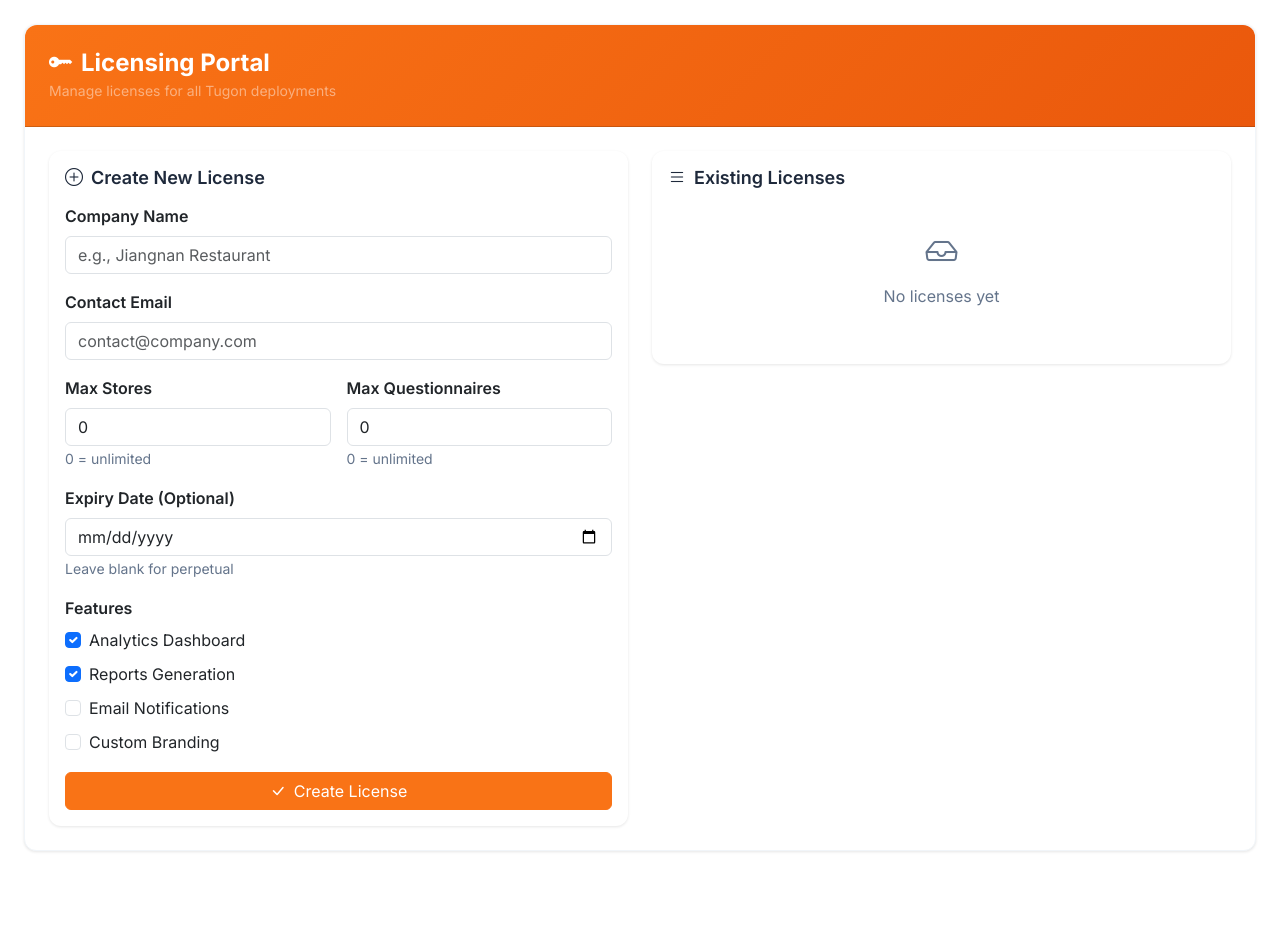
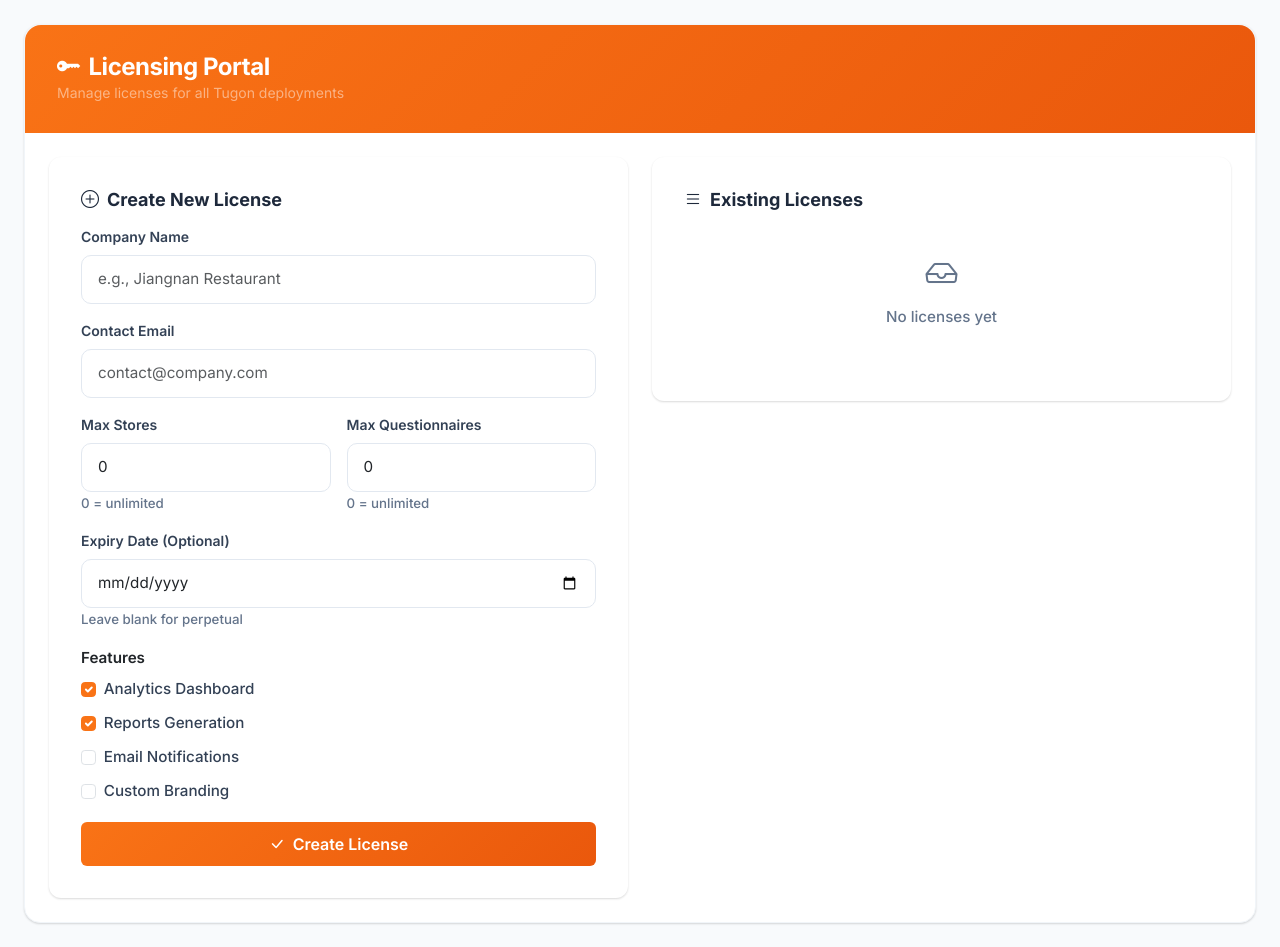
Before and after one commit to lorenzojacinto08-ux/feedback_system, a Flask app: template templates/licensing/index.html in a window 1280 px wide. Before the commit the page ends 852 px from the top, so only its background shows below. Run offline with Flask 3, Linux system fonts and the light colour scheme; the template is opened without the code that fills it, so the values that code supplies are empty.

Commit message:
Improve professional design with better styling, typography, and visual polish

```diff
--- a/templates/licensing/index.html
+++ b/templates/licensing/index.html
@@ -32,69 +32,157 @@
         }
 
         body {
-            background-color: var(--neutral-50);
-            color: var(--neutral-900);
+            background-color: var(--neutral-100);
+            color: var(--neutral-800);
             font-family: 'Inter', -apple-system, BlinkMacSystemFont, "Segoe UI", Roboto, "Helvetica Neue", Arial, sans-serif;
             min-height: 100vh;
+            font-size: 0.95rem;
         }
 
         .card {
-            border-radius: 12px;
+            border-radius: 16px;
             border: 1px solid var(--neutral-200);
-            box-shadow: 0 1px 3px rgba(0, 0, 0, 0.1);
+            box-shadow: 0 1px 3px rgba(0, 0, 0, 0.05), 0 1px 2px rgba(0, 0, 0, 0.1);
+            transition: box-shadow 0.2s ease;
+        }
+
+        .card:hover {
+            box-shadow: 0 4px 6px rgba(0, 0, 0, 0.07), 0 2px 4px rgba(0, 0, 0, 0.05);
         }
 
         .card-header {
             background: linear-gradient(135deg, var(--primary-500) 0%, var(--primary-600) 100%);
             color: white;
-            border-radius: 12px 12px 0 0 !important;
-            padding: 1.5rem;
+            border-radius: 16px 16px 0 0 !important;
+            padding: 1.75rem 2rem;
+            border-bottom: none;
         }
 
         .card-header h3 {
             font-size: 1.5rem;
             font-weight: 700;
             margin: 0;
+            letter-spacing: -0.02em;
         }
 
         .card-header small {
             font-size: 0.875rem;
-            opacity: 0.9;
+            opacity: 0.95;
+            font-weight: 400;
+        }
+
+        .card-body {
+            padding: 2rem;
         }
 
         .btn-primary {
-            background: var(--primary-500);
-            border-color: var(--primary-500);
+            background: linear-gradient(135deg, var(--primary-500) 0%, var(--primary-600) 100%);
+            border: none;
+            font-weight: 600;
+            padding: 0.625rem 1.25rem;
+            transition: all 0.2s ease;
         }
 
         .btn-primary:hover {
-            background: var(--primary-600);
-            border-color: var(--primary-600);
+            background: linear-gradient(135deg, var(--primary-600) 0%, var(--primary-700) 100%);
+            transform: translateY(-1px);
+            box-shadow: 0 4px 12px rgba(249, 115, 22, 0.3);
+        }
+
+        .btn-outline-secondary, .btn-outline-success, .btn-outline-danger {
+            border-width: 1.5px;
+            font-weight: 500;
         }
 
         .card-title {
             font-size: 1.125rem;
+            font-weight: 700;
+            color: var(--neutral-800);
+            margin-bottom: 1rem;
+        }
+
+        .form-label {
             font-weight: 600;
-            color: var(--neutral-800);
+            color: var(--neutral-700);
+            font-size: 0.875rem;
+            margin-bottom: 0.5rem;
+        }
+
+        .form-control {
+            border: 1px solid var(--neutral-300);
+            border-radius: 10px;
+            padding: 0.75rem 1rem;
+            font-size: 0.95rem;
+            transition: all 0.2s ease;
+        }
+
+        .form-control:focus {
+            border-color: var(--primary-500);
+            box-shadow: 0 0 0 3px rgba(249, 115, 22, 0.1);
+        }
+
+        .form-check-input {
+            border-width: 1.5px;
+        }
+
+        .form-check-input:checked {
+            background-color: var(--primary-500);
+            border-color: var(--primary-500);
+        }
+
+        .form-check-label {
+            font-weight: 500;
+            color: var(--neutral-700);
         }
 
         code {
             background: var(--neutral-100);
-            border: 1px solid var(--neutral-200);
+            border: 1px solid var(--neutral-300);
             color: var(--neutral-700);
-            padding: 0.5rem;
-            border-radius: 6px;
-            font-size: 0.75rem;
+            padding: 0.5rem 0.75rem;
+            border-radius: 8px;
+            font-size: 0.8rem;
+            font-family: 'SF Mono', Monaco, 'Cascadia Code', 'Roboto Mono', Consolas, 'Courier New', monospace;
         }
 
         .border-0[style*="background: var(--neutral-100)"],
         .border-0[style*="background: white"] {
             background: var(--neutral-50) !important;
             border: 1px solid var(--neutral-200);
+            border-radius: 12px;
         }
 
         .text-muted {
             color: var(--neutral-500) !important;
+            font-weight: 500;
+        }
+
+        .badge {
+            font-weight: 600;
+            padding: 0.5rem 0.75rem;
+            border-radius: 8px;
+        }
+
+        .alert {
+            border: none;
+            border-radius: 12px;
+            font-weight: 500;
+        }
+
+        .alert-success {
+            background: rgba(34, 197, 94, 0.1);
+            color: #16a34a;
+            border: 1px solid rgba(34, 197, 94, 0.2);
+        }
+
+        .alert-danger {
+            background: rgba(239, 68, 68, 0.1);
+            color: #dc2626;
+            border: 1px solid rgba(239, 68, 68, 0.2);
+        }
+
+        .vstack gap-2 > .card {
+            margin-bottom: 0;
         }
     </style>
 </head>
```
